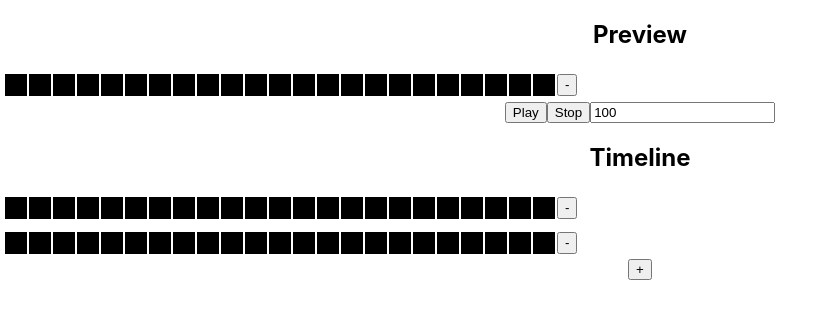
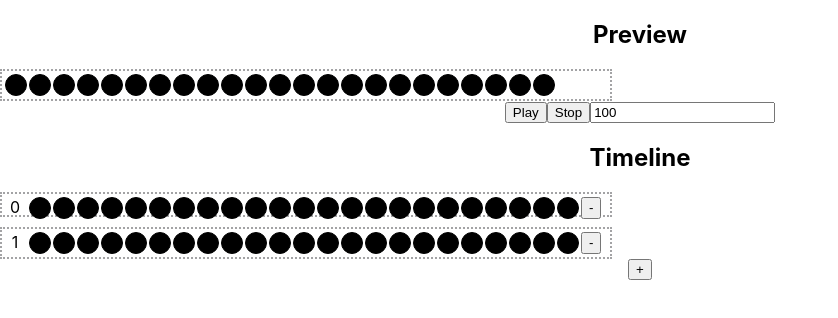
Before and after one commit to mjcolin/lightanimator, a React (Create React App) app: page / in a window 1280 px wide. Shown: the top 318 px of the page, without its empty margins (0-838 px from the left). Built offline with nearby package versions, Linux system fonts and the light colour scheme.

Commit message:
frame dynamically resizes

```diff
--- a/src/components/Frame.js
+++ b/src/components/Frame.js
@@ -1,30 +1,42 @@
 import classes from './Frame.module.css'
 
 function Frame(props){
+    const pixelWidth = 20;
+    const numberOfPixes = props.pixels.length;
+    const pixelGap = 4;
+    const buttonWidth = 30;
+    const frameNumberWidth = 20;
+
+    const calculatedFramwWidth = frameNumberWidth+(pixelWidth+pixelGap)*numberOfPixes+buttonWidth;
+
     let thePixels = null;
+    let deleteButton = null;
 
     if(props.onClick != null){
          thePixels = props.pixels.map((pixel, index)=>
         <div className={classes.pixel}
-        style={{backgroundColor: pixel.hue, opacity: pixel.opacity+'%'}}
+        style={{backgroundColor: pixel.hue, opacity: pixel.opacity+'%', width: pixelWidth, height: pixelWidth, gridTemplateColumns: 'repeat(auto-fit, pixelWidth)'}}
         key={pixel.hue+index}
         onClick={()=>props.onClick(props.frame,index, (pixel.hue === 'yellow') ? 'black' : 'yellow', 100)}
         ></div>
          );
+
+          deleteButton = <button onClick={()=>props.deleteFrame(props.frame)}>-</button>
     }
     else{
         //no click handler
         thePixels = props.pixels.map((pixel, index)=>
         <div className={classes.pixel}
-        style={{backgroundColor: pixel.hue, opacity: pixel.opacity+'%'}}
+        style={{backgroundColor: pixel.hue, opacity: pixel.opacity+'%',width: pixelWidth, height: pixelWidth}}
         key={pixel.hue+index}></div>
          );
     }
 
     return(
-            <div className={classes.frame}>
+            <div className={classes.frame} style={{width: calculatedFramwWidth, columnGap:pixelGap}}>
+                {props.frame}
                 {thePixels}
-                <button onClick={()=>props.deleteFrame(props.frame)}>-</button>
+                {deleteButton}
             </div>
     )
 }
--- a/src/components/Frame.module.css
+++ b/src/components/Frame.module.css
@@ -5,14 +5,14 @@
 .frame{
     display: grid;
     grid-template-columns: repeat(auto-fit, var(--width));
-    grid-template-rows: max-content;
     column-gap: 4px;
     width: auto;
-    padding: 5px;
-
+    padding: 3px;
+    border: 2px dotted rgb(163, 163, 165);
 }
 .pixel{
     width: var(--width);
     height: var(--width);
     border: 1px double black;
+    border-radius: 50%;
 }
```
